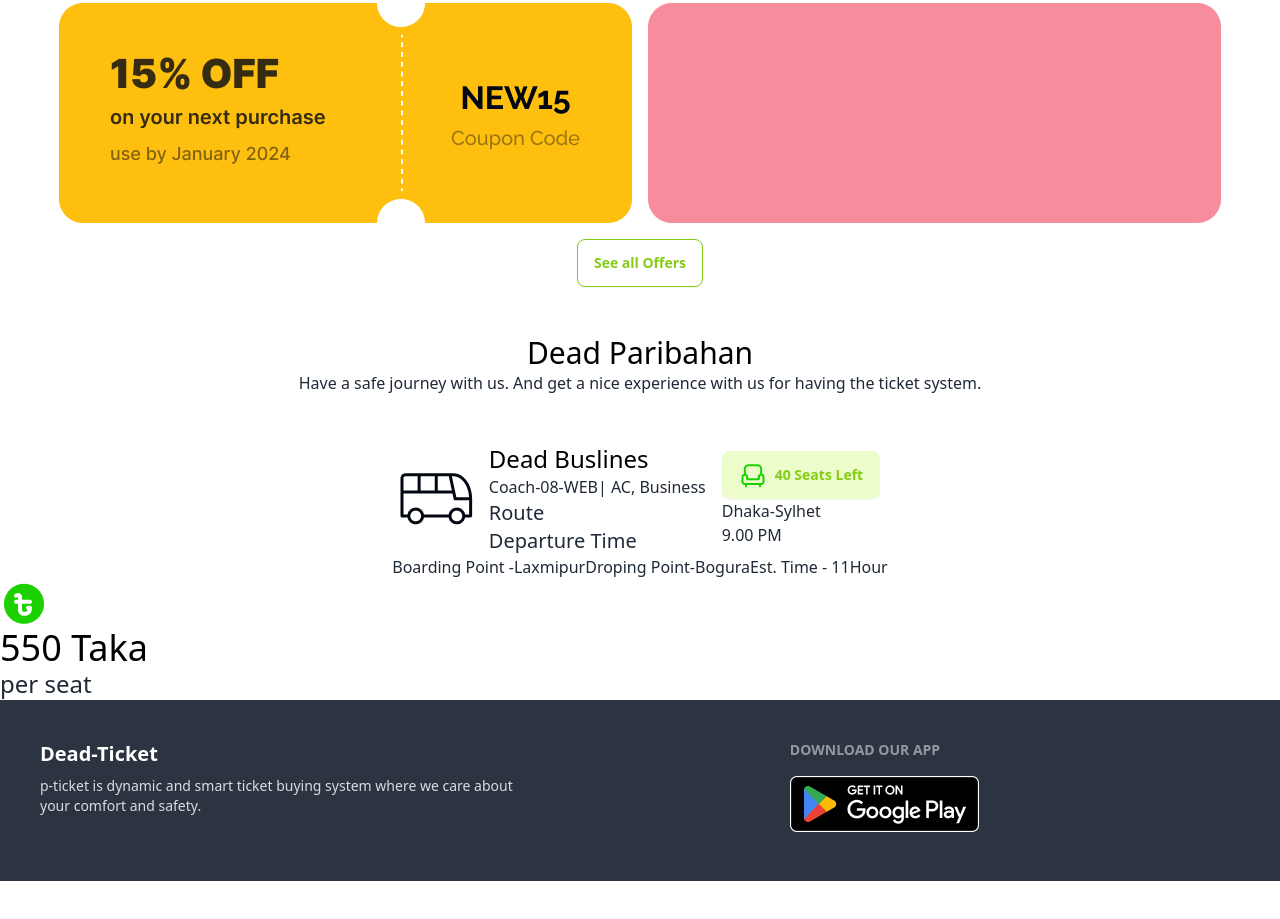
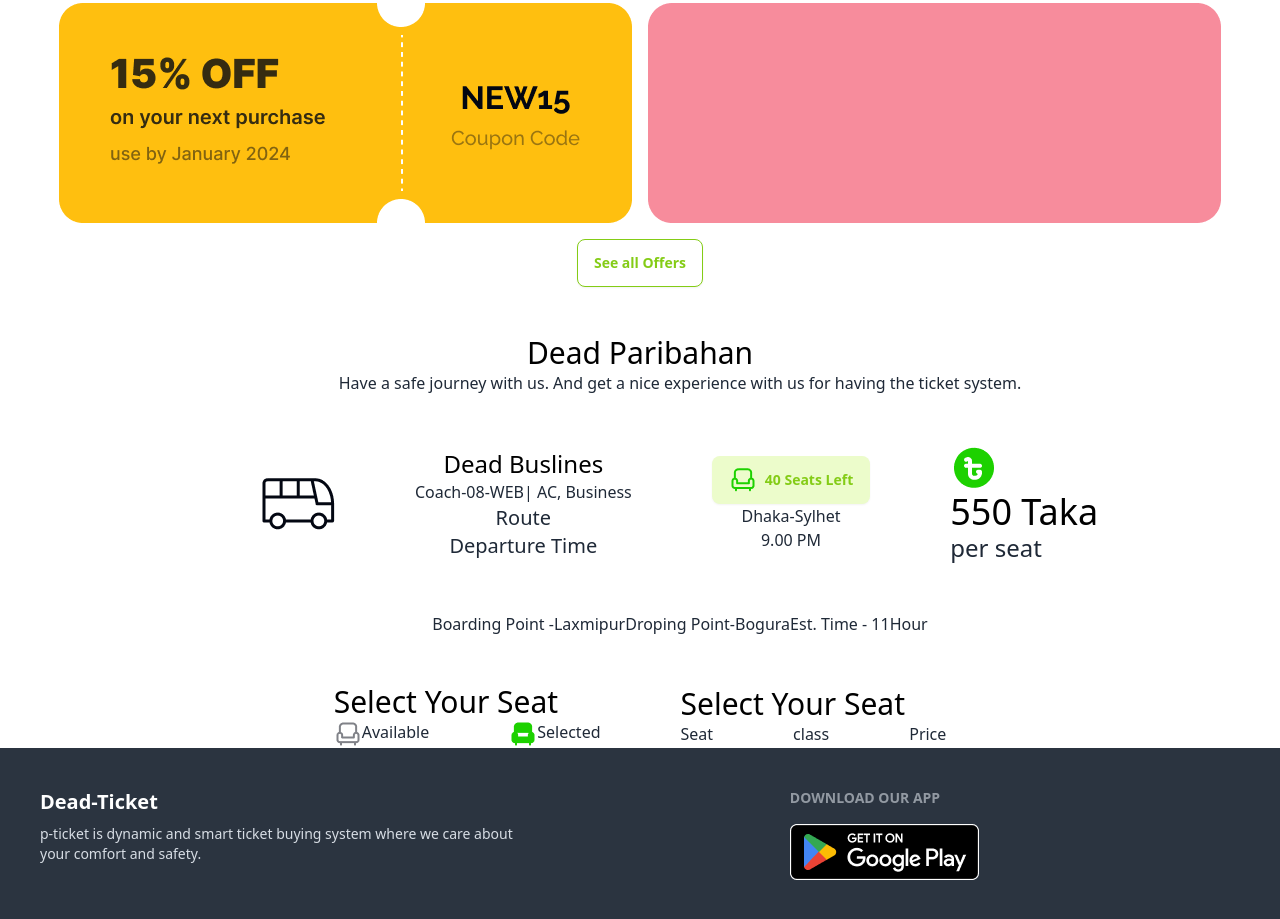
Before and after one commit to Tanzida999/Assignment5, a plain HTML site: page index.html in a window 1280 px wide. Shown: the part 553-1472 px from the top of the page. Before the commit the page ends 1434 px from the top, so only its background shows below. Drawn offline with nearby package versions, Linux system fonts and the light colour scheme.

Commit message:
Oriented

```diff
--- a/index.html
+++ b/index.html
@@ -39,7 +39,7 @@
           <img src="images/bus-icon.png" alt=""> </a>
       </div>
     </div>
-    <div class="flex justify-center items-center h-96 max-w-6xl bg-center bg-no-repeat bg-contain relative" style="background-image: url('images/banner.png');">
+    <div class="flex justify-center items-center h-96  bg-center bg-no-repeat bg-contain relative pt" style="background-image: url('images/banner.png');">
       <div class="text-center text-white">
         <p class="text-white text-4xl font-bold">End-to-End Travel with <br><span class="text-lime-500">P Paribahan</span></p>
         <p class="text-white">Have a safe journey with us.</p>
@@ -51,59 +51,97 @@
 
      <!-- Discount -->
 
-     <div class="flex flex-col justify-center items-center gap-4">
-      <p id="discount" class="flex justify-center items-center pt-12 text-4xl text-black gap-4">Best Offers For You</p>
+     <div class="flex flex-col justify-center items-center  gap-4">
+      <p id="discount" class="flex justify-center items-center  pt-12 text-4xl text-black gap-4">Best Offers For You</p>
       <!-- <div class="flex justify-center items-center gap-4" style="background-image: url('images/Group115.png');">
 
       <img src="images/Rectangle 8 (1).png" alt="">
 
 
     </div> -->
-    <div class=" flex justify-center items-center gap-4 ">
+    <div class=" flex  gap-4 ">
       <img src="images/Group 113.png" alt="">
       <img src="images/Rectangle 8 (1).png" alt="">
 
 
     </div>
-      <button class="btn text-lime-500 bg-white border border-lime-500 gap-4 py-4 ">See all Offers</button>
+      <button class="btn flex justify-center items-center text-lime-500 bg-white border border-lime-500 gap-4  ">See all Offers</button>
 
     </div>
    </section>
-<!-- Main SEction  -->
-   <section id="main" class="" >
-    <div>
+<!-- Dead Section  -->
+   <section id="" class="" >
+   <div class="space-x-20 gap-4 justify-center items-center">
+    <div class="space-x-20">
       <p class=" flex text-3xl text-black justify-center items-center pt-12">Dead Paribahan</p>
       <P class=" flex justify-center items-center">Have a safe journey with us. And get a nice experience with us for having the ticket system. </P>
     </div>
 
    <div>
-    <div class="flex justify-center items-center gap-4 pt-12 ">
-      <img class="" src="images/bus-logo.png" alt="">
-      <div class=" flex flex-col">
+
+    <div class="flex justify-center items-center gap-20 pt-12 ">
+      <img src="images/bus-logo.png" alt="">
+      <!-- <img class="" src="images/bus-logo.png" alt=""> -->
+      <div class=" flex flex-col justify-center items-center">
         <p class="text-black text-2xl">Dead Buslines</p>
       <p>Coach-08-WEB| AC, Business</p>
       <p class="text-xl">Route</p>
       <p class="text-xl">Departure Time</p>
       </div>
-      <div class="flex flex-col">
-        <button class="btn text-lime-500 bg-lime-100 border-transparent"><img src="images/seat-green.png" alt=""> 40 Seats Left</button>
+      <div class="flex flex-col justify-center items-center">
+        <button id="seats-left" class="btn text-lime-500 bg-lime-100 border-transparent"><img src="images/seat-green.png" alt=""> 40 Seats Left</button>
       <p>Dhaka-Sylhet</p>
       <p>9.00 PM</p>
       </div>
+      <div class="">
+    <img src="images/fare.png" alt="">
+    <p class="text-4xl text-black">550 Taka</p>
+    <p class="text-2xl">per seat</p>
+   </div>
+   </div>
 
     </div>
-    <div class="flex justify-center items-center">
+    <div class="flex justify-center items-center pt-12 ">
       <p>Boarding Point -Laxmipur</p> <p>Droping Point-Bogura</p>
       <p> Est. Time - 11Hour</p>
     </div>
 
-   </div>
-   <div>
-    <img src="images/fare.png" alt="">
-    <p class="text-4xl text-black">550 Taka</p>
-    <p class="text-2xl">per seat</p>
-   </div>
 
+
+
+   </section>
+   <!-- Main SEction  -->
+
+   <section id="main" class="flex justify-center items-center gap-20">
+      <section id="main-left gap-4">
+        <p class="text-3xl text-black pt-12">Select Your Seat</p>
+        <div class="flex space-x-20">
+
+        <p class="flex space-x-20"><img src="images/seat-gray.png" alt="">Available</p>
+        <p class="flex space-x-20"><img src="images/seat-green-filled.png" alt="">Selected</p>
+
+        </div>
+
+      </section>
+      <section id="main-right" class="gap-4">
+        <p class="text-3xl text-black pt-12">Select Your Seat</p>
+        <div class="flex space-x-20">
+          <div>
+            <p>Seat</p>
+          </div>
+
+          <div>
+            <p>class</p>
+          </div>
+
+          <div>
+            <p>Price</p>
+          </div>
+
+        </div>
+
+
+      </section>
    </section>
 
 
--- a/scripts/p-ticket.js
+++ b/scripts/p-ticket.js
@@ -2,3 +2,7 @@
     hideElementById('start');
     showElementById('main');
 }
+
+const currentSeat = getTextElementValueById('seats-left');
+const updatedSeat = currentSeat - 1;
+setTextElementValueByID('seats-left', updatedSeat);
```
Also changed, not shown: images/rec2.png (added), images/wheel.png (added).
